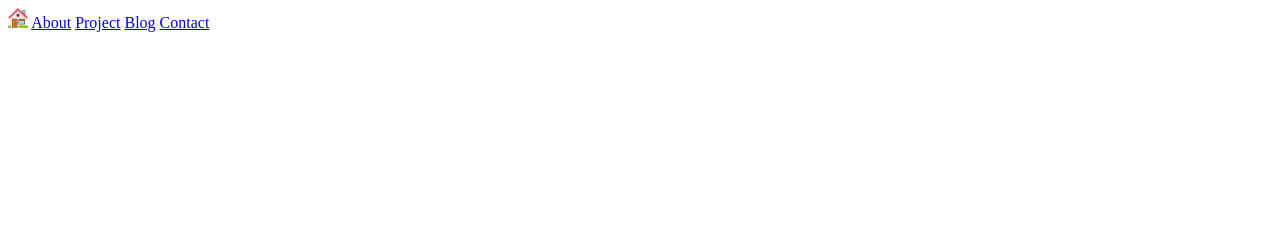
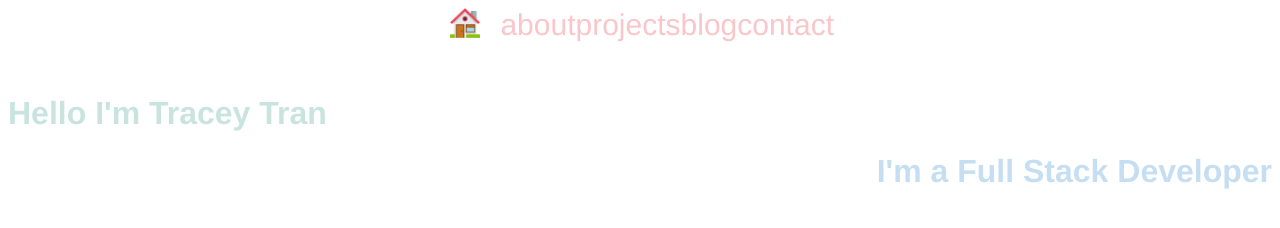
Before and after one commit to TTdev10/Portfolio, a plain HTML site: page index.html in a window 1280 px wide. Drawn offline with Linux system fonts and the light colour scheme; files that its build step writes are made by us from their sources.

Commit message:
add styling to homepage

```diff
--- a/css/style.css
+++ /dev/null
@@ -1,2 +0,0 @@
-
-.car
--- a/index.html
+++ b/index.html
@@ -9,17 +9,33 @@
     </head>
 
     <body>
-        <header>
-			<nav class="nav bar">
+        <header class="navBar">
+			<nav class="navBarElements">
+
 				<!-- <div>Icons made by <a href="https://www.flaticon.com/free-icon/house_619032?term=house&page=1&position=96" title="Freepik">Freepik</a> from <a href="https://www.flaticon.com/" title="Flaticon">www.flaticon.com</a></div> -->
 
-            <a href="#"><img src="img/house.png" alt="house icon" style="width: 20px;"></a>
-            <a href="pages/about.html">About</a>
-            <a href="pages/project.html">Project</a>
-            <a href="pages/blog.html">Blog</a>
-            <a href="pages/contact.html">Contact</a>
+            <a class="navBarButton" href="#"><img src="img/house.png" alt="house icon" style="width: 30px; margin-right:20px; "></a>
+            <a class="navBarButton" href="pages/about.html">about</a>
+            <a class="navBarButton" href="pages/project.html">projects</a>
+            <a class="navBarButton" href="pages/blog.html">blog</a>
+            <a class="navBarButton" href="pages/contact.html">contact</a>
 			</nav>
-		</header>
 
-	</body>
+        </header>
+
+
+         <div class="mainIntro">
+         <h1 id="intro">Hello I'm Tracey Tran</h1>
+         </div>
+
+
+
+
+         <div>
+         <h1 id="introFSD"> I'm a Full Stack Developer </h1>
+         </div>
+
+
+
+    </body>
 </html>
--- /dev/null
+++ b/styles/style.css
@@ -0,0 +1,42 @@
+
+.navBar{
+    display: flex;
+    justify-content: center;
+}
+
+.navBarElements{
+    width: 30%;
+    text-align: center;
+    display: flex;
+	justify-content: space-around;
+    font-family: helvetica;
+    font-size: 30px;
+}
+
+.navBarButton {
+    text-decoration: none;
+    color: #F9C6C9;
+}
+
+.navBarButton:hover{
+    text-decoration: none;
+    color: #C9E4DE;
+}
+
+#intro{
+    color: #C9E4DE;
+    font-family: helvetica;
+}
+
+#introFSD{
+    color: #C6DEF1;
+    font-family: helvetica;
+    display: flex;
+    flex-flow: row-reverse wrap;
+
+}
+
+.mainIntro{
+    margin-top:50px;
+
+}
```
Also changed, not shown: styles/reset.css (added).
